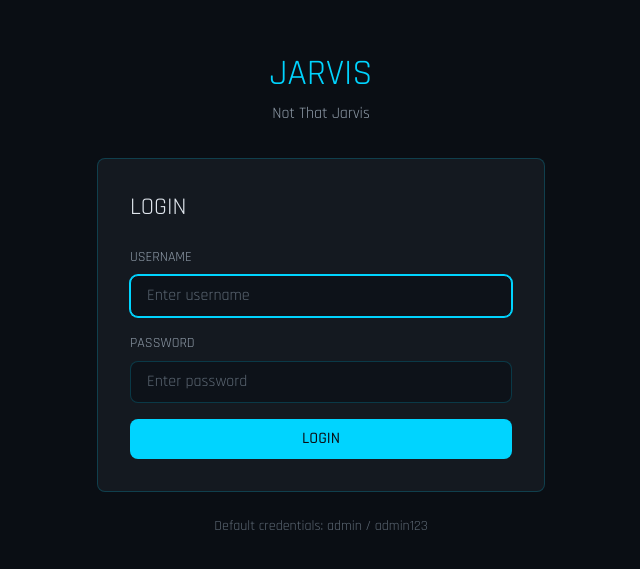
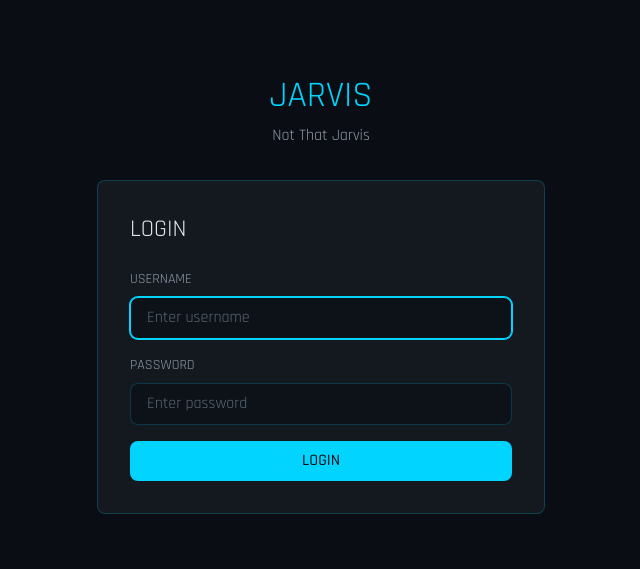
Before and after one commit to Danny-sth/jarvis-frontend, a React (Vite) app: page /login in a window 1280 px wide. Shown: the part 105-674 px from the top of the page, without its empty margins (319-959 px from the left). Built offline with nearby package versions, Linux system fonts and the light colour scheme.

Commit message:
fix: remove incorrect default credentials hint from login page

```diff
--- a/src/routes/LoginPage.tsx
+++ b/src/routes/LoginPage.tsx
@@ -87,13 +87,6 @@ export default function LoginPage() {
             </Button>
           </form>
         </div>
-
-        {/* Footer */}
-        <div className="text-center mt-6">
-          <p className="text-sm text-jarvis-text-muted font-body">
-            Default credentials: admin / admin123
-          </p>
-        </div>
       </div>
     </div>
   );
```
